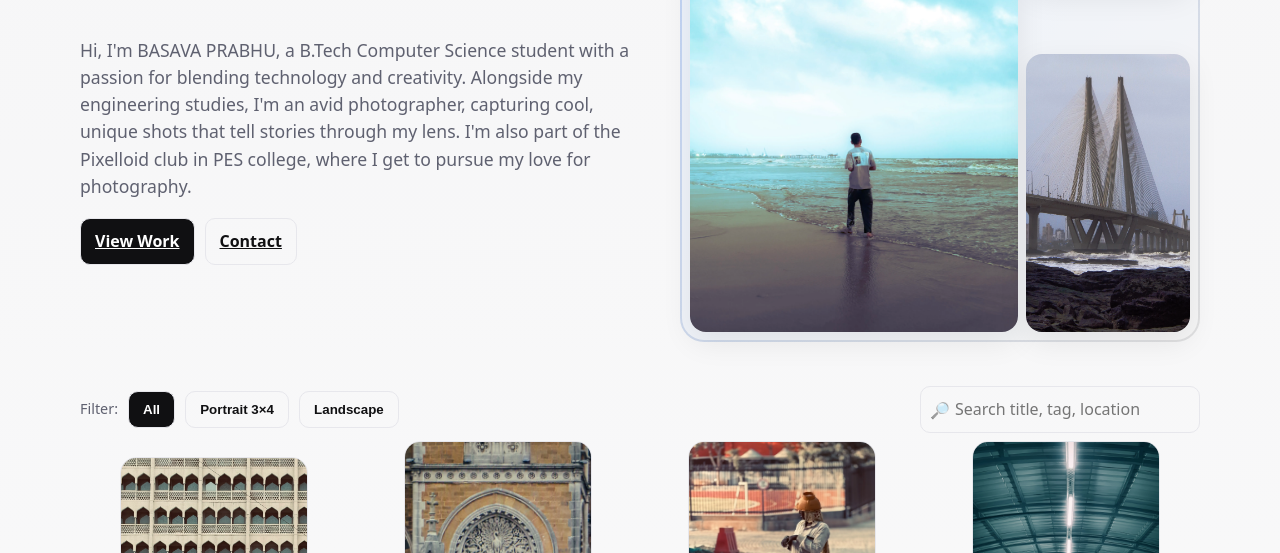
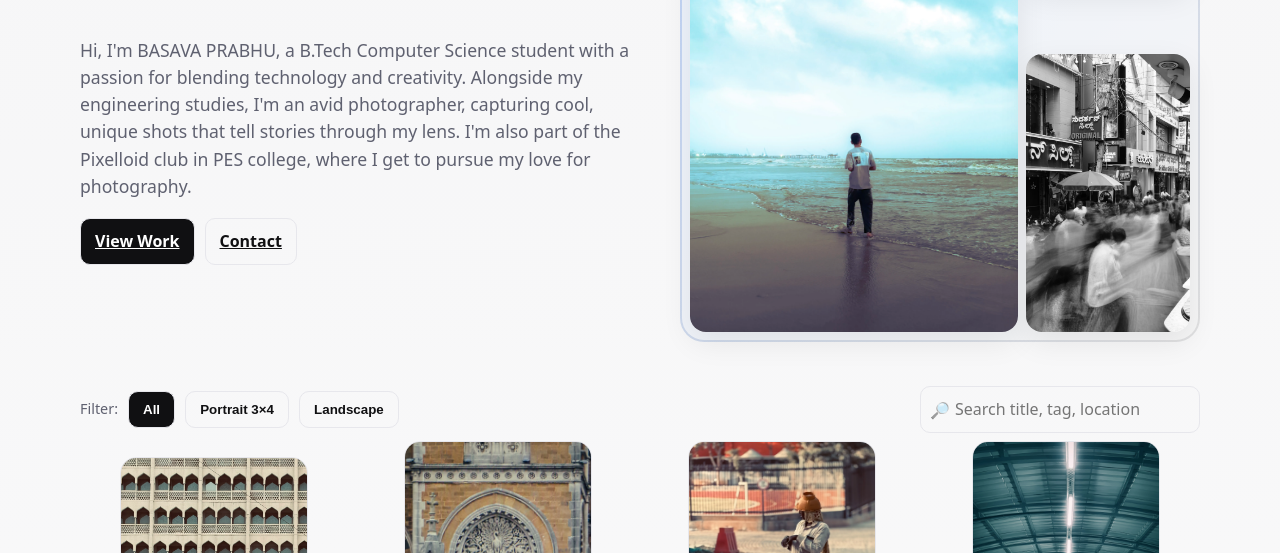
Before and after one commit to Basavaprabhu46/frozenframes2, a plain HTML site: page index.html in a window 1280 px wide. Shown: the part 247-800 px from the top of the page. Drawn offline with Linux system fonts and the light colour scheme.

Commit message:
Update index.html

```diff
--- a/index.html
+++ b/index.html
@@ -52,7 +52,7 @@
                 <img src="images/landscape/6.webp" alt="farm landscape" />
               </div>
               <div class="tile potrait">
-                <img src="images/potrait/3.webp" alt="hero square" />
+                <img src="images/potrait/69.webp" alt="hero square" />
               </div>
             </div>
           </div>
```
